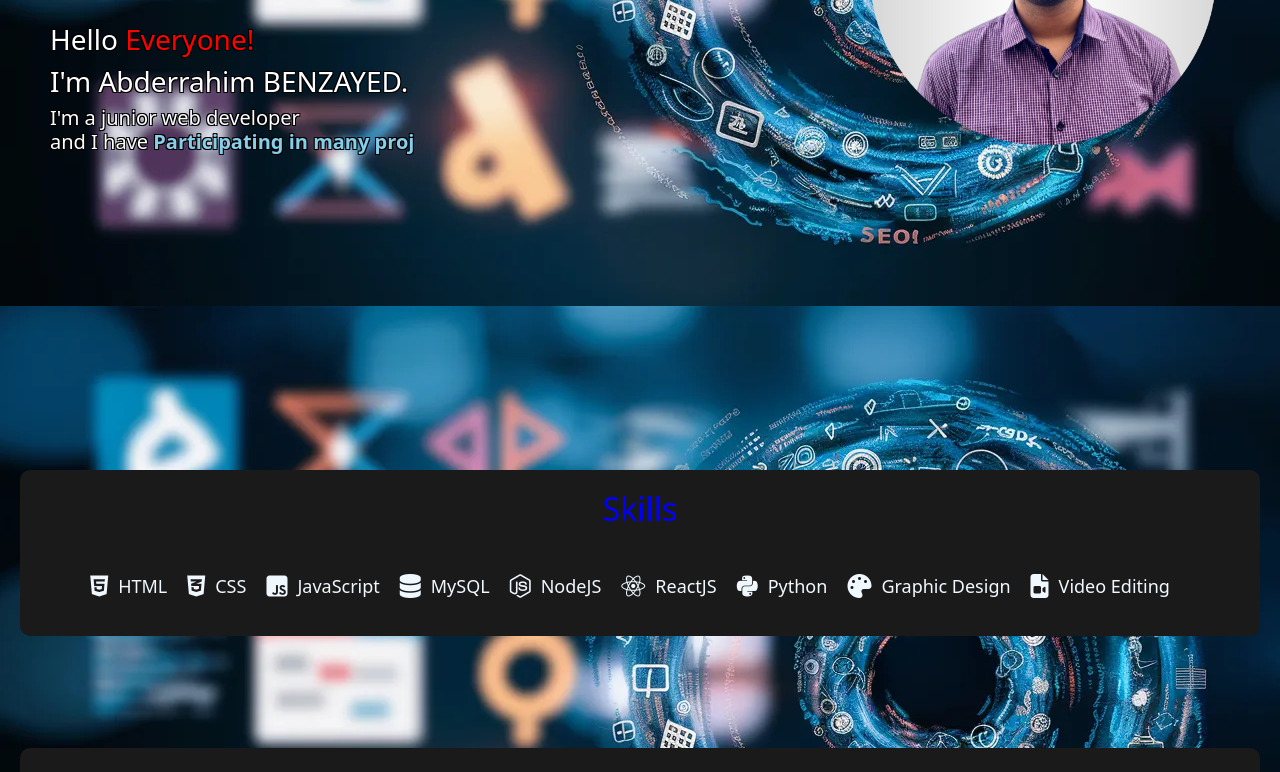
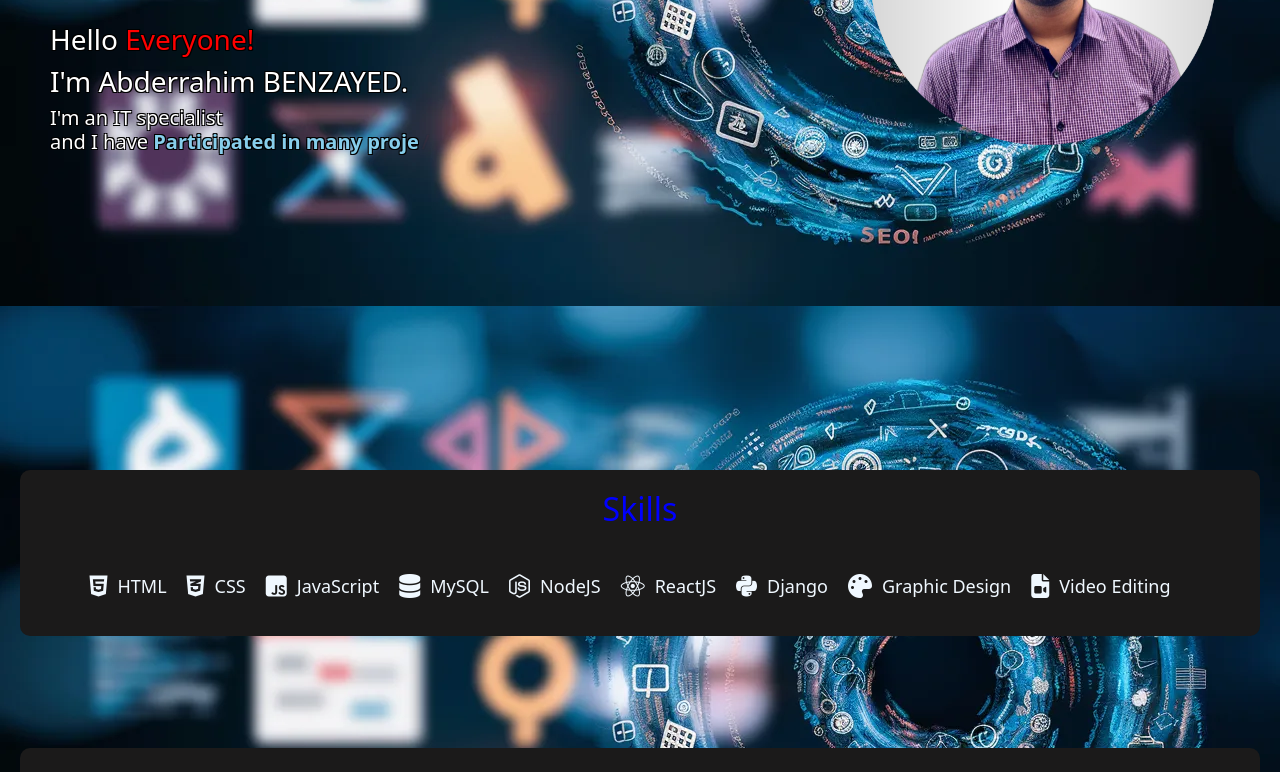
Before and after one commit to benzayedabderrahim/port-folio, a React (Create React App) app in the folder client/: page / in a window 1280 px wide. Shown: the part 414-1186 px from the top of the page. Built offline with nearby package versions, Linux system fonts and the light colour scheme; a small style sheet from the web is missing.

Commit message:
IT specialist / Social events

```diff
--- a/client/src/home.jsx
+++ b/client/src/home.jsx
@@ -44,11 +44,11 @@ function Home() {
         </div>
         <div>
           <h5 className="text-left">
-            I'm a junior web developer <br />
+            I'm an IT specialist <br />
             and I have{' '}
             <span style={{ fontWeight: 'bold', color: 'skyblue' }}>
               <Typewriter
-                words={['Bachelor degree in Business Computing', 'Participating in many projects']}
+                words={['Bachelor degree in Business Computing', 'Participated in many projects' , 'Participated in many social events']}
                 loop={true}
                 typeSpeed={50}
                 deleteSpeed={40}
@@ -73,7 +73,7 @@ function Home() {
           <li><i className="fas fa-database"></i>MySQL</li>
           <li><i className="fab fa-node-js"></i>NodeJS</li>
           <li><i className="fab fa-react"></i>ReactJS</li>
-          <li><i className="fab fa-python"></i>Python</li>
+          <li><i className="fab fa-python"></i>Django</li>
           <li><i className="fa-solid fa-palette"></i>Graphic Design</li>
           <li><i className="fa-solid fa-file-video"></i>Video Editing</li>
         </ul>
```
